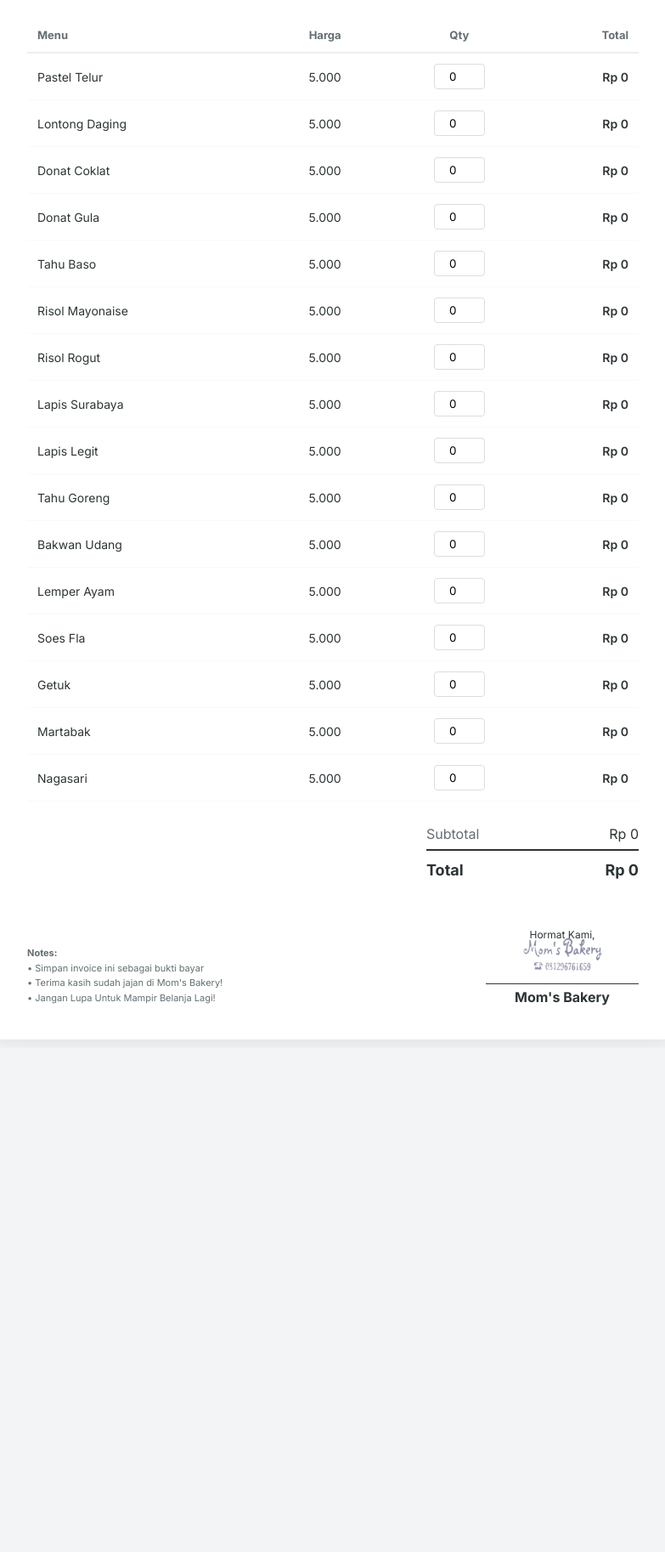
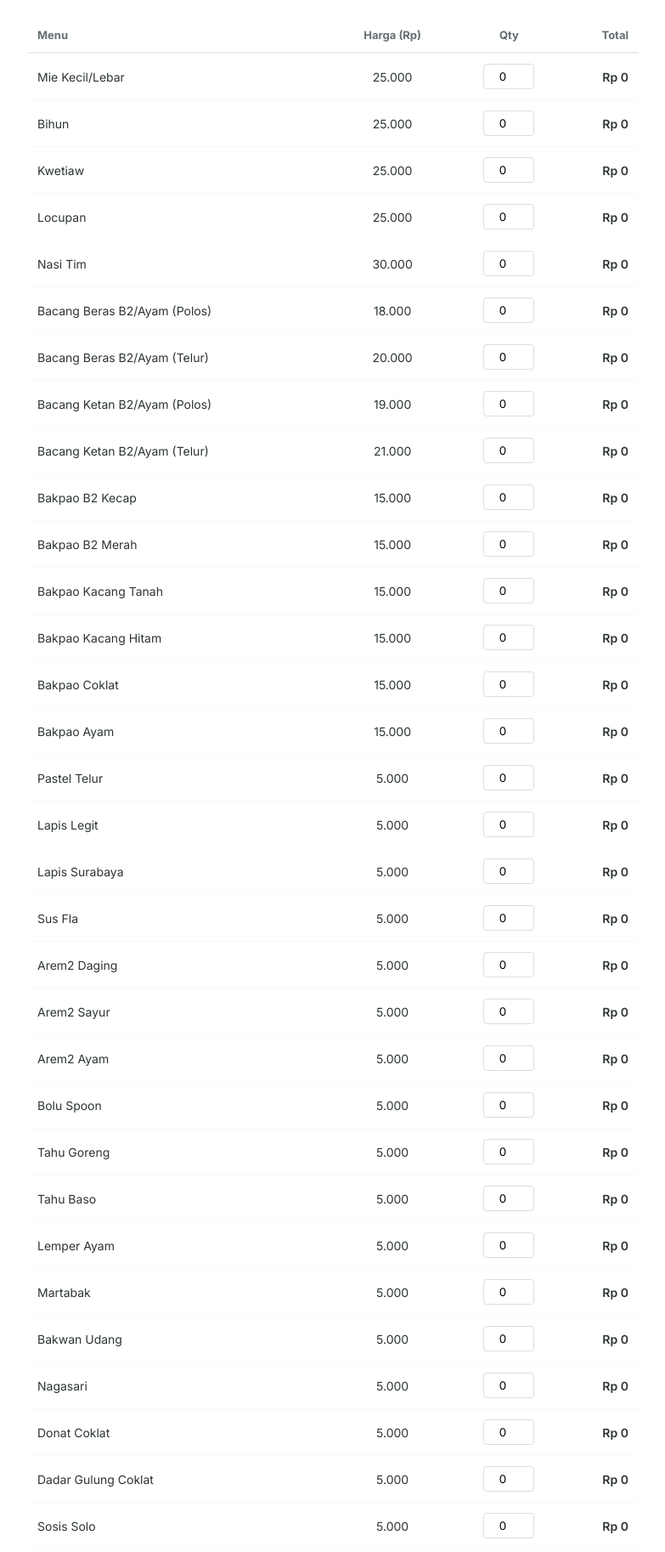
Before and after one commit to ericktamp/kwitansi, a plain HTML site: page index.html in a window 1280 px wide. Shown: the part 440-2266 px from the top of the page at 85% size, without its empty margins (248-1031 px from the left). Before the commit the page ends 1673 px from the top, so only its background shows below. Drawn offline with Linux system fonts and the light colour scheme.

Commit message:
Update index.html

```diff
--- a/index.html
+++ b/index.html
@@ -14,17 +14,13 @@
             --text-main: #2d3436;
             --text-muted: #636e72;
         }
-
         * { box-sizing: border-box; font-family: 'Inter', sans-serif; }
-
         body {
             background-color: var(--bg);
             color: var(--text-main);
             margin: 0;
             padding: 10px;
         }
-
-        /* Container Card */
         .invoice-card {
             max-width: 800px;
             margin: 0 auto;
@@ -34,14 +30,11 @@
             padding: 40px;
             position: relative;
         }
-
-        /* Header */
         .header { text-align: center; margin-bottom: 30px; }
         .logo-img { max-height: 70px; width: auto; margin-bottom: 10px; }
         .company-name { font-size: 24px; font-weight: 700; margin: 0; letter-spacing: 1px; }
         .company-info { font-size: 12px; color: var(--text-muted); line-height: 1.6; }
 
-        /* Meta Info Grid */
         .meta-info {
             display: grid;
             grid-template-columns: 1fr 1fr;
@@ -52,7 +45,6 @@
             border-radius: 8px;
             border: 1px solid #eee;
         }
-
         .meta-item label { display: block; font-size: 10px; font-weight: 700; color: var(--accent); text-transform: uppercase; margin-bottom: 4px; }
         .meta-item span, .meta-item input {
             font-size: 14px;
@@ -64,7 +56,6 @@
             color: var(--text-main);
         }
 
-        /* Table */
         table { width: 100%; border-collapse: collapse; margin-bottom: 20px; }
         th { text-align: left; padding: 12px; border-bottom: 2px solid #eee; font-size: 13px; color: var(--text-muted); }
         td { padding: 12px; border-bottom: 1px solid #f9f9f9; font-size: 14px; }
@@ -77,12 +68,10 @@
             text-align: center;
         }
 
-        /* Summary Area */
         .summary { margin-left: auto; width: 100%; max-width: 250px; margin-top: 20px; }
         .total-row { display: flex; justify-content: space-between; padding: 8px 0; }
         .grand-total { border-top: 2px solid var(--primary); font-size: 18px; font-weight: 700; padding-top: 12px; }
 
-        /* Footer & Signature */
         .footer { margin-top: 50px; display: flex; justify-content: space-between; align-items: flex-end; }
         .payment-details { font-size: 11px; color: var(--text-muted); line-height: 1.6; }
         .signature-area { position: relative; width: 180px; text-align: center; }
@@ -90,44 +79,22 @@
         .sig-text { position: relative; z-index: 2; font-size: 12px; margin-bottom: 50px; }
         .sig-name { font-weight: 700; border-top: 1px solid #333; padding-top: 5px; }
 
-        /* Buttons */
         .actions { max-width: 800px; margin: 15px auto; display: flex; gap: 10px; justify-content: flex-end; }
         .btn { padding: 10px 20px; border-radius: 6px; cursor: pointer; border: none; font-weight: 600; transition: 0.2s; }
         .btn-print { background: var(--primary); color: white; }
 
-        /* --- PRINT LOGIC --- */
         @media print {
-            /* Menghilangkan Header & Footer Browser (URL, Date, Title) */
-            @page {
-                margin: 0;
-                size: auto;
-            }
-
-            body {
-                background: white;
-                padding: 0;
-                margin: 1.5cm; /* Memberi margin manual agar konten tidak terpotong */
-            }
-
+            @page { margin: 0; size: auto; }
+            body { background: white; padding: 0; margin: 1.5cm; }
             .actions, .qty-input::-webkit-inner-spin-button { display: none !important; }
             .invoice-card { box-shadow: none; border: none; padding: 0; width: 100%; }
-
-            /* Sembunyikan item dengan qty 0 */
             tr.zero-qty { display: none !important; }
-
-            /* Input styling saat print */
             .qty-input { border: none !important; background: transparent !important; appearance: none; -moz-appearance: textfield; }
             input[type="date"], input[type="text"] { border: none !important; }
-
-            /* Pastikan tabel tetap rapi */
-            thead { display: table-header-group; }
-            tr { display: table-row; }
-            td { display: table-cell !important; }
         }
     </style>
 </head>
 <body>
-
     <div class="actions">
         <button class="btn btn-print" onclick="generatePDF()">Cetak / Simpan PDF</button>
     </div>
@@ -161,7 +128,7 @@
             <thead>
                 <tr>
                     <th>Menu</th>
-                    <th style="text-align: center;">Harga</th>
+                    <th style="text-align: center;">Harga (Rp)</th>
                     <th style="text-align: center;">Qty</th>
                     <th style="text-align: right;">Total</th>
                 </tr>
@@ -197,8 +164,54 @@
     </div>
 
     <script>
-        const menu = ["Pastel Telur", "Lontong Daging", "Donat Coklat", "Donat Gula", "Tahu Baso", "Risol Mayonaise", "Risol Rogut", "Lapis Surabaya", "Lapis Legit", "Tahu Goreng", "Bakwan Udang", "Lemper Ayam", "Soes Fla", "Getuk", "Martabak", "Nagasari"];
-        const PRICE = 5000;
+        const menuData = [
+            // MI-MIAN
+            { name: "Mie Kecil/Lebar", price: 25000 },
+            { name: "Bihun", price: 25000 },
+            { name: "Kwetiaw", price: 25000 },
+            { name: "Locupan", price: 25000 },
+            { name: "Nasi Tim", price: 30000 },
+
+            // BACANG
+            { name: "Bacang Beras B2/Ayam (Polos)", price: 18000 },
+            { name: "Bacang Beras B2/Ayam (Telur)", price: 20000 },
+            { name: "Bacang Ketan B2/Ayam (Polos)", price: 19000 },
+            { name: "Bacang Ketan B2/Ayam (Telur)", price: 21000 },
+
+            // BAKPAO
+            { name: "Bakpao B2 Kecap", price: 15000 },
+            { name: "Bakpao B2 Merah", price: 15000 },
+            { name: "Bakpao Kacang Tanah", price: 15000 },
+            { name: "Bakpao Kacang Hitam", price: 15000 },
+            { name: "Bakpao Coklat", price: 15000 },
+            { name: "Bakpao Ayam", price: 15000 },
+
+            // KUE-KUE 5K
+            { name: "Pastel Telur", price: 5000 },
+            { name: "Lapis Legit", price: 5000 },
+            { name: "Lapis Surabaya", price: 5000 },
+            { name: "Sus Fla", price: 5000 },
+            { name: "Arem2 Daging", price: 5000 },
+            { name: "Arem2 Sayur", price: 5000 },
+            { name: "Arem2 Ayam", price: 5000 },
+            { name: "Bolu Spoon", price: 5000 },
+            { name: "Tahu Goreng", price: 5000 },
+            { name: "Tahu Baso", price: 5000 },
+            { name: "Lemper Ayam", price: 5000 },
+            { name: "Martabak", price: 5000 },
+            { name: "Bakwan Udang", price: 5000 },
+            { name: "Nagasari", price: 5000 },
+            { name: "Donat Coklat", price: 5000 },
+            { name: "Dadar Gulung Coklat", price: 5000 },
+            { name: "Sosis Solo", price: 5000 },
+            { name: "Bomboloni", price: 5000 },
+            { name: "Risol Mayo", price: 5000 },
+            { name: "Roti Pizza", price: 5000 },
+
+            // OTHERS
+            { name: "Nasi Bakar Ayam Suwir", price: 12000 },
+            { name: "Coi Pan", price: 15000 }
+        ];
 
         function init() {
             const now = new Date();
@@ -210,14 +223,15 @@
             document.getElementById('invoiceDate').value = `${year}-${month}-${day}`;
 
             const tbody = document.getElementById('itemRows');
-            menu.forEach(item => {
+            menuData.forEach((item, index) => {
                 const tr = document.createElement('tr');
                 tr.className = 'zero-qty';
                 tr.innerHTML = `
-                    <td>${item}</td>
-                    <td style="text-align: center;">5.000</td>
+                    <td>${item.name}</td>
+                    <td style="text-align: center;">${item.price.toLocaleString('id-ID')}</td>
                     <td style="text-align: center;">
-                        <input type="number" min="0" value="0" class="qty-input" oninput="updateRow(this)">
+                        <input type="number" min="0" value="0" class="qty-input"
+                               data-price="${item.price}" oninput="updateRow(this)">
                     </td>
                     <td style="text-align: right; font-weight: 600;">Rp <span class="row-total">0</span></td>
                 `;
@@ -227,8 +241,10 @@
 
         function updateRow(el) {
             const row = el.closest('tr');
+            const price = parseInt(el.getAttribute('data-price'));
             const qty = parseInt(el.value) || 0;
-            const sub = qty * PRICE;
+            const sub = qty * price;
+
             row.querySelector('.row-total').innerText = sub.toLocaleString('id-ID');
 
             if(qty > 0) row.classList.remove('zero-qty');
@@ -240,7 +256,9 @@
         function calculateTotal() {
             let total = 0;
             document.querySelectorAll('.qty-input').forEach(i => {
-                total += (parseInt(i.value) || 0) * PRICE;
+                const p = parseInt(i.getAttribute('data-price'));
+                const q = parseInt(i.value) || 0;
+                total += (p * q);
             });
             const fmt = "Rp " + total.toLocaleString('id-ID');
             document.getElementById('subtotalDisplay').innerText = fmt;
```
